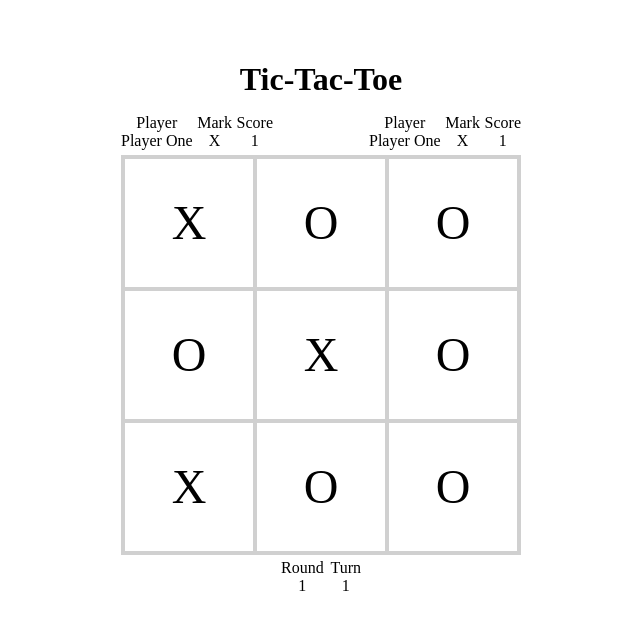
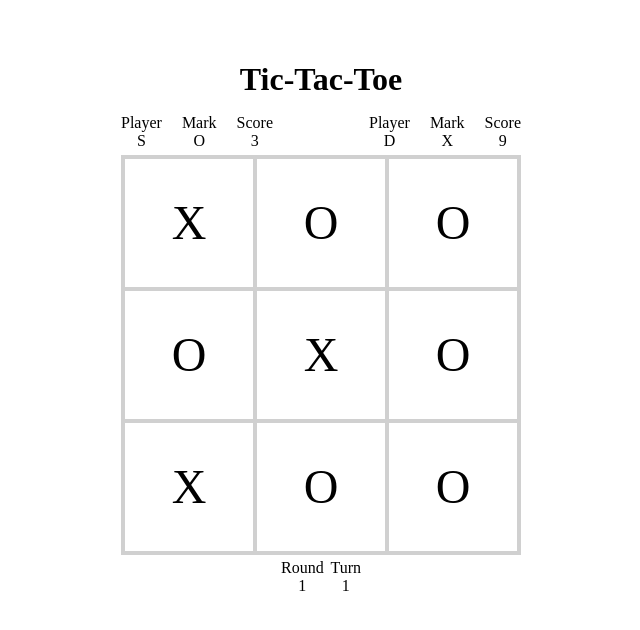
Before and after one commit to adilafsar99/tic-tac-toe, a plain HTML site: page index.html in a window 1280 px wide. Shown: the whole page, without its empty margins (319-959 px from the left). Drawn offline with Linux system fonts and the light colour scheme.

Commit message:
Create displayPlayerStats() function to update the stats dynamically.

```diff
--- a/index.html
+++ b/index.html
@@ -53,29 +53,29 @@
 					<div class="player-info-columns">
 						<div class="player-name-div column">
 							<p class="player-name-heading">Player</p>
-							<p class="player-name">Player One</p>
+							<p class="player-name" id="player-one-name">Player One</p>
 						</div>
 						<div class="player-mark-div column">
 							<p class="player-mark-heading">Mark</p>
-							<p class="player-mark">X</p>
+							<p class="player-mark" id="player-one-mark">X</p>
 						</div>
 						<div class="player-score-div column">
 							<p class="player-score-heading">Score</p>
-							<p class="player-score">1</p>
+							<p class="player-score" id="player-one-score">1</p>
 						</div>
 					</div>
 					<div class="player-info-columns">
 						<div class="player-name-div column">
 							<p class="player-name-heading">Player</p>
-							<p class="player-name">Player One</p>
+							<p class="player-name" id="player-two-name">Player One</p>
 						</div>
 						<div class="player-mark-div column">
 							<p class="player-mark-heading">Mark</p>
-							<p class="player-mark">X</p>
+							<p class="player-mark" id="player-two-mark">X</p>
 						</div>
 						<div class="player-score-div column">
 							<p class="player-score-heading">Score</p>
-							<p class="player-score">1</p>
+							<p class="player-score" id="player-two-score">1</p>
 						</div>
 					</div>
 				</div>
--- a/script.js
+++ b/script.js
@@ -305,12 +305,12 @@ const DisplayController = ((Game) => {
     const gameboard = document.querySelector('.gameboard');
 
 
-    function toggleAi (event) {
+    function toggleAi(event) {
         const playerAi = event.target;
         playerAi.classList.toggle('is-ai');
     }
 
-    function selectMark (event) {
+    function selectMark(event) {
         const playerMark = event.target;
         const markButtons = playerMark.parentElement.children;
         // Adding viusal style to the selected button
@@ -331,7 +331,7 @@ const DisplayController = ((Game) => {
         }
     }
 
-    function startGame (event) {
+    function startGame(event) {
         const playerOneInput = document.querySelector('input.player-one');
         const playerOneAiButton = document.querySelector('.player-one.is-ai');
         const playerOneMarkButton = document.querySelector('.player-one.selected-mark');
@@ -365,7 +365,7 @@ const DisplayController = ((Game) => {
         //gamescreen.style.display = 'block';
     }
 
-    function displayBoard () {
+    function displayBoard() {
         const board = [
             ['X', 'O', 'O'],
             ['O', 'X', 'O'],
@@ -375,19 +375,36 @@ const DisplayController = ((Game) => {
             row.forEach(column => {
                 const cell = document.createElement('button');
                 cell.classList.add('cell');
-                cell.dataset.position = {row, column};
+                cell.dataset.position = { row, column };
                 cell.textContent = column;
                 gameboard.appendChild(cell);
             })
         })
     }
 
-    function displayPlayers () {
+    function displayPlayerStats() {
+        const playerOne = { name: 'S', mark: 'O', score: '3' }
+        const playerTwo = { name: 'D', mark: 'X', score: '9' }
 
+
+        const playerOneName = document.querySelector('#player-one-name');
+        const playerOneMark = document.querySelector('#player-one-mark');
+        const playerOneScore = document.querySelector('#player-one-score');
+        const playerTwoName = document.querySelector('#player-two-name');
+        const playerTwoMark = document.querySelector('#player-two-mark');
+        const playerTwoScore = document.querySelector('#player-two-score');
+
+        playerOneName.textContent = playerOne.name;
+        playerOneMark.textContent = playerOne.mark;
+        playerOneScore.textContent = playerOne.score;
+        playerTwoName.textContent = playerTwo.name;
+        playerTwoMark.textContent = playerTwo.mark;
+        playerTwoScore.textContent = playerTwo.score;
     }
 
-    function updateDisplay () {
+    function updateDisplay() {
         displayBoard();
+        displayPlayerStats();
     }
 
     updateDisplay()
```
